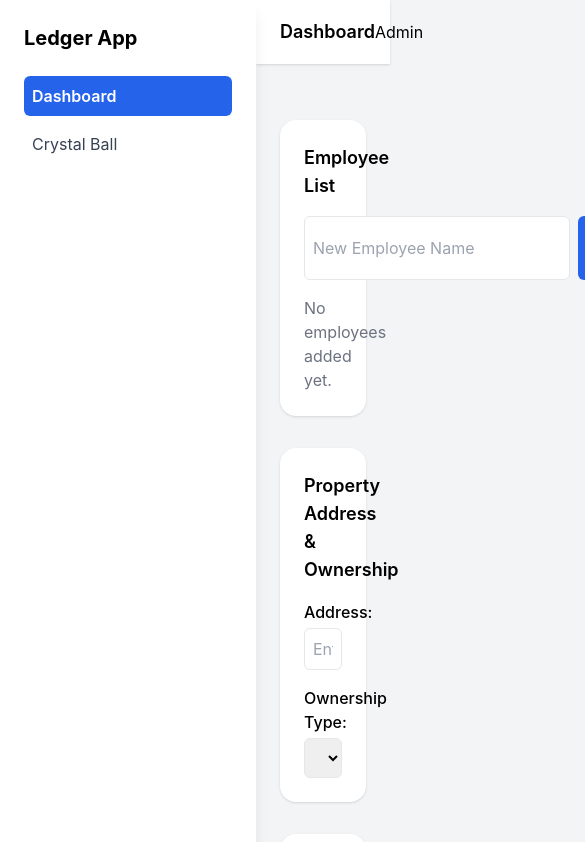
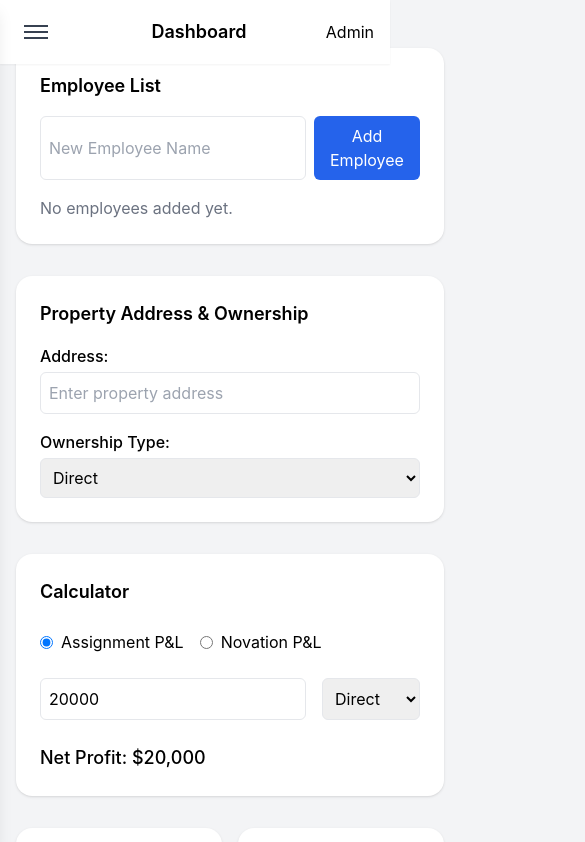
Before and after one commit to dyingbreed12/real-estate-ledger, a Next.js app: page / in a window 390 px wide. Shown: the top 842 px of the page, 585 px wide, since content can reach past the window. Built offline with nearby package versions, Linux system fonts and the light colour scheme.

Commit message:
navigation responsiveness

```diff
--- a/app/layout.tsx
+++ b/app/layout.tsx
@@ -1,6 +1,5 @@
 import "./globals.css";
-import Sidebar from "@/components/layout/Sidebar";
-import Header from "@/components/layout/Header";
+import SidebarWrapper from "@/components/layout/SidebarWrapper";
 
 export const metadata = {
   title: "Ledger App",
@@ -10,10 +9,8 @@ export const metadata = {
 export default function RootLayout({ children }: { children: React.ReactNode }) {
   return (
     <html lang="en">
-      <body className="bg-gray-100">
-        <Sidebar />
-        <Header />
-        <main className="ml-64 mt-16 p-6">{children}</main>
+      <body className="bg-gray-100 font-inter">
+        <SidebarWrapper>{children}</SidebarWrapper>
       </body>
     </html>
   );
--- a/components/layout/Header.tsx
+++ b/components/layout/Header.tsx
@@ -1,9 +1,26 @@
 "use client";
 
-export default function Header() {
+interface HeaderProps {
+  toggleSidebar?: () => void;
+}
+
+export default function Header({ toggleSidebar }: HeaderProps) {
   return (
-    <header className="bg-white shadow h-16 flex items-center justify-between px-6 ml-64">
+    <header className="fixed top-0 left-0 right-0 z-10 bg-white shadow-sm h-16 flex items-center justify-between px-4 sm:px-6 md:px-6 lg:px-8">
+      {/* Mobile hamburger button */}
+      {toggleSidebar && (
+        <button
+          className="md:hidden mr-4 p-2 rounded-md hover:bg-gray-200 focus:outline-none focus:ring-2 focus:ring-blue-500"
+          onClick={toggleSidebar}
+        >
+          <span className="block w-6 h-0.5 bg-gray-700 mb-1"></span>
+          <span className="block w-6 h-0.5 bg-gray-700 mb-1"></span>
+          <span className="block w-6 h-0.5 bg-gray-700"></span>
+        </button>
+      )}
+
       <div className="text-lg font-semibold">Dashboard</div>
+
       <div className="flex items-center space-x-4">
         <span>Admin</span>
       </div>
--- a/components/layout/Sidebar.tsx
+++ b/components/layout/Sidebar.tsx
@@ -2,7 +2,12 @@
 import Link from "next/link";
 import { usePathname } from "next/navigation";
 
-export default function Sidebar() {
+interface SidebarProps {
+  sidebarOpen: boolean;
+  setSidebarOpen: (open: boolean) => void;
+}
+
+export default function Sidebar({ sidebarOpen, setSidebarOpen }: SidebarProps) {
   const pathname = usePathname();
 
   const links = [
@@ -11,7 +16,12 @@ export default function Sidebar() {
   ];
 
   return (
-    <aside className="fixed left-0 top-0 h-full w-64 bg-white shadow-lg p-6">
+    <aside
+      className={`
+        fixed inset-y-0 left-0 z-20 w-64 bg-white shadow-lg p-6 transform transition-transform duration-300 ease-in-out
+        ${sidebarOpen ? "translate-x-0" : "-translate-x-full"} md:translate-x-0
+      `}
+    >
       <h1 className="text-xl font-bold mb-6">Ledger App</h1>
       <nav className="flex flex-col space-y-2">
         {links.map((link) => (
@@ -25,6 +35,7 @@ export default function Sidebar() {
                 ? "bg-blue-600 text-white font-semibold"
                 : "text-gray-700 hover:bg-gray-100"}
             `}
+            onClick={() => setSidebarOpen(false)} // Close sidebar on mobile
           >
             {link.name}
           </Link>
--- /dev/null
+++ b/components/layout/SidebarWrapper.tsx
@@ -0,0 +1,29 @@
+"use client";
+import { useState } from "react";
+import Sidebar from "./Sidebar";
+import Header from "./Header";
+
+export default function SidebarWrapper({ children }: { children: React.ReactNode }) {
+  const [sidebarOpen, setSidebarOpen] = useState(false);
+
+  return (
+    <div className="flex min-h-screen">
+      {/* Sidebar */}
+      <Sidebar sidebarOpen={sidebarOpen} setSidebarOpen={setSidebarOpen} />
+
+      {/* Overlay for mobile */}
+      {sidebarOpen && (
+        <div
+          className="fixed inset-0 bg-black bg-opacity-50 z-10 md:hidden"
+          onClick={() => setSidebarOpen(false)}
+        ></div>
+      )}
+
+      {/* Main content */}
+      <div className="flex-1 flex flex-col md:ml-64">
+        <Header toggleSidebar={() => setSidebarOpen(!sidebarOpen)} />
+        <main className="mt-16 p-4 sm:p-6 md:p-8 lg:p-12">{children}</main>
+      </div>
+    </div>
+  );
+}
```
Lines whose indentation alone changed are shown as unchanged.
